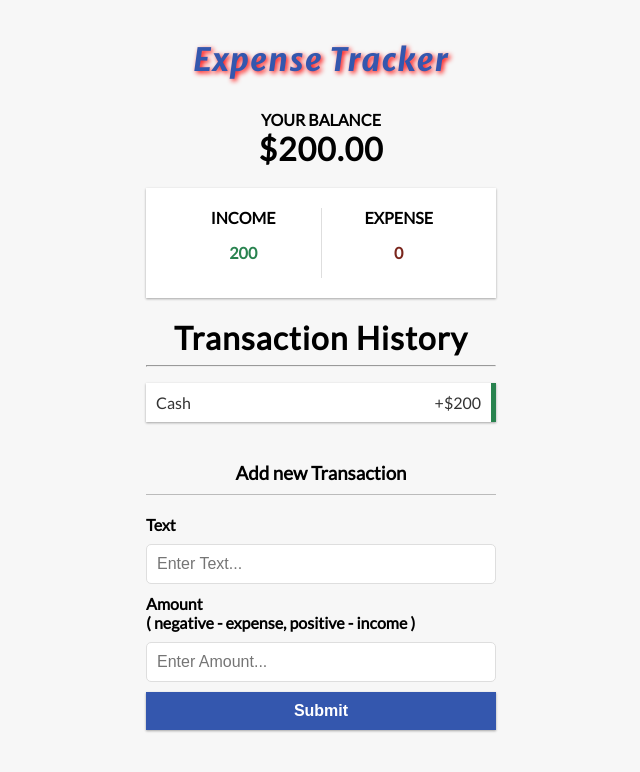
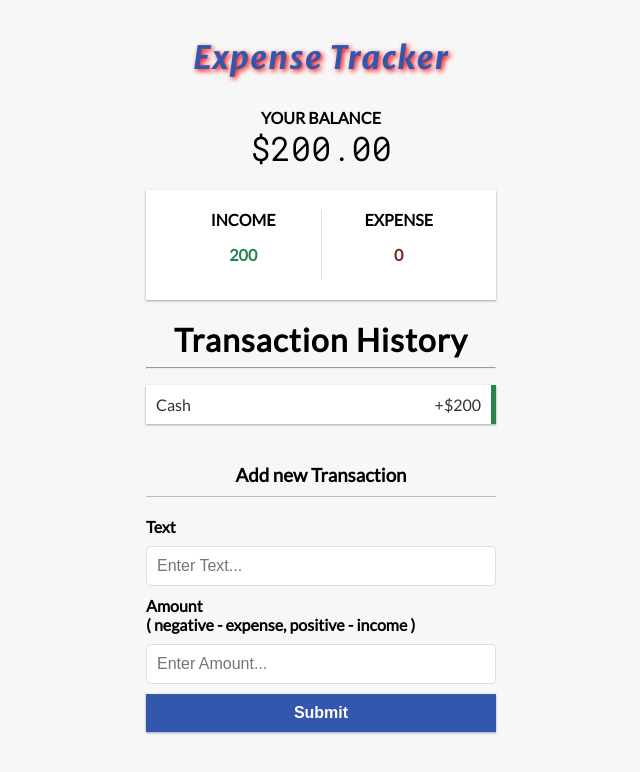
Before and after one commit to HamzaAhmedSheikh/ts-expense-tracker-with-pwa, a React (Create React App) app: page / in a window 1280 px wide. Shown: the top 772 px of the page, without its empty margins (319-959 px from the left). Built offline with nearby package versions, Linux system fonts and the light colour scheme.

Commit message:
add font-family

```diff
--- a/public/index.html
+++ b/public/index.html
@@ -10,6 +10,7 @@
       content="Web site created using create-react-app"
     />
     <link rel="apple-touch-icon" href="%PUBLIC_URL%/logo192.png" />
+    <link href="https://fonts.googleapis.com/css2?family=Roboto+Mono:wght@200&display=swap" rel="stylesheet">
     <!--
       manifest.json provides metadata used when your web app is installed on a
       user's mobile device or desktop. See https://developers.google.com/web/fundamentals/web-app-manifest/
--- a/src/App.css
+++ b/src/App.css
@@ -52,6 +52,10 @@
   margin: 0;
   text-transform: uppercase;
   text-align: center;
+}
+
+#balance {
+  font-family: 'Roboto Mono', monospace;
 }
 
 .inc-exp-container {
```
